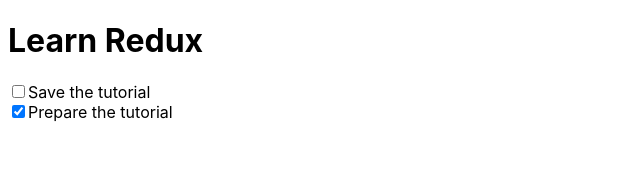
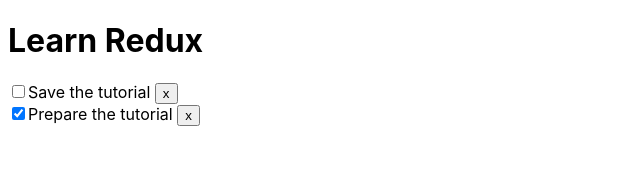
Before and after one commit to edwin-g/learn-redux, a React (Create React App) app: page / in a window 1280 px wide. Shown: the top 176 px of the page, without its empty margins (0-640 px from the left). Built offline with nearby package versions, Linux system fonts and the light colour scheme.

Commit message:
feat: Adding delete a todo

```diff
--- a/src/components/todoList.jsx
+++ b/src/components/todoList.jsx
@@ -1,9 +1,9 @@
 import { useCallback } from "react";
-import { connect, useSelector, useDispatch } from "react-redux";
-import { toggleTodoAction } from "../store/todoActions";
+import { useSelector, useDispatch } from "react-redux";
+import { toggleTodoAction, deleteTodoAction } from "../store/todoActions";
 import { todoSelector } from "../store/todoSelectors";
 
-function TodoItem({ todo, onToggle }) {
+function TodoItem({ todo, onToggle, onDelete }) {
   return (
     <li>
       <label>
@@ -12,17 +12,22 @@
           checked={todo.completed}
           onChange={() => onToggle(todo)}
         />
-        {todo.title}
+        {todo.title} <button onClick={() => onDelete(todo)}>x</button>
       </label>
     </li>
   );
 }
 
-export function TodoList({ todos, onToggle }) {
+export function TodoList({ todos, onToggle, onDelete }) {
   return (
     <ul>
       {todos.map((todo) => (
-        <TodoItem todo={todo} onToggle={onToggle} key={todo.id} />
+        <TodoItem
+          todo={todo}
+          onToggle={onToggle}
+          onDelete={onDelete}
+          key={todo.id}
+        />
       ))}
     </ul>
   );
@@ -30,14 +35,24 @@
 
 export function TodoListStore() {
   const todos = useSelector(todoSelector);
+
   const dispatch = useDispatch();
+
   const onToggle = useCallback(
     (todo) => {
       dispatch(toggleTodoAction(todo));
     },
     [dispatch]
   );
-  return <TodoList todos={todos} onToggle={onToggle} />;
+
+  const onDelete = useCallback(
+    (todo) => {
+      dispatch(deleteTodoAction(todo));
+    },
+    [dispatch]
+  );
+
+  return <TodoList todos={todos} onToggle={onToggle} onDelete={onDelete} />;
 }
 
 // By using todoSelector() & toggleTodoAction() functions, i can export the logic
--- a/src/store/todoActions.js
+++ b/src/store/todoActions.js
@@ -1,6 +1,11 @@
-import { UPDATE_TODO_ACTION } from "./todoReducer";
+import { UPDATE_TODO_ACTION, DELETE_TODO_ACTION } from "./todoReducer";
 
 export const toggleTodoAction = (todo) => ({
   type: UPDATE_TODO_ACTION,
   payload: { ...todo, completed: !todo.completed },
 });
+
+export const deleteTodoAction = (todo) => ({
+  type: DELETE_TODO_ACTION,
+  payload: todo.id,
+});
--- a/src/store/todoReducer.js
+++ b/src/store/todoReducer.js
@@ -15,7 +15,7 @@
 
 export const ADD_TODO_ACTION = "ADD_TODO_ACTION";
 export const UPDATE_TODO_ACTION = "UPDATE_TODO_ACTION";
-
+export const DELETE_TODO_ACTION = "DELETE_TODO_ACTION";
 /**
  * @param {array} state
  * @param {object} action
@@ -32,6 +32,8 @@
           return todo;
         }
       });
+    case DELETE_TODO_ACTION:
+      return state.filter((todo) => todo.id !== action.payload);
     default:
       return state;
   }
```
